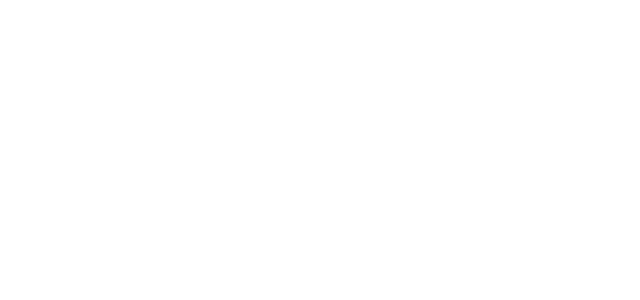
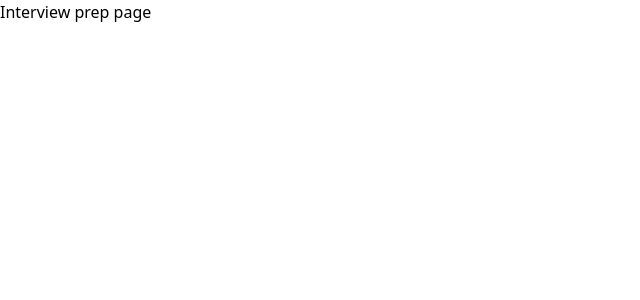
Before and after one commit to xavierpjb/blog, a React (Create React App) app: page /interview-prep in a window 1280 px wide. Before the commit this address had no page. Shown: the top 300 px of the page, without its empty margins (0-640 px from the left). Built offline with nearby package versions, Linux system fonts and the light colour scheme.

Commit message:
Add interview prep route

```diff
--- /dev/null
+++ b/src/InterviewPrep/index.js
@@ -0,0 +1,7 @@
+function InterviewPrep() {
+  return (
+    <p> Interview prep page</p>
+  );
+}
+
+export {InterviewPrep};
--- a/src/index.js
+++ b/src/index.js
@@ -4,6 +4,7 @@
 
 import './index.css';
 import App from './App';
+import {InterviewPrep} from './InterviewPrep';
 import reportWebVitals from './reportWebVitals';
 
 const root = ReactDOM.createRoot(document.getElementById('root'));
@@ -12,6 +13,7 @@
     <BrowserRouter>
       <Routes>
         <Route path="/" element={<App />} />
+        <Route path="/interview-prep" element={<InterviewPrep />} />
       </Routes>
     </BrowserRouter>
   </React.StrictMode>
```
